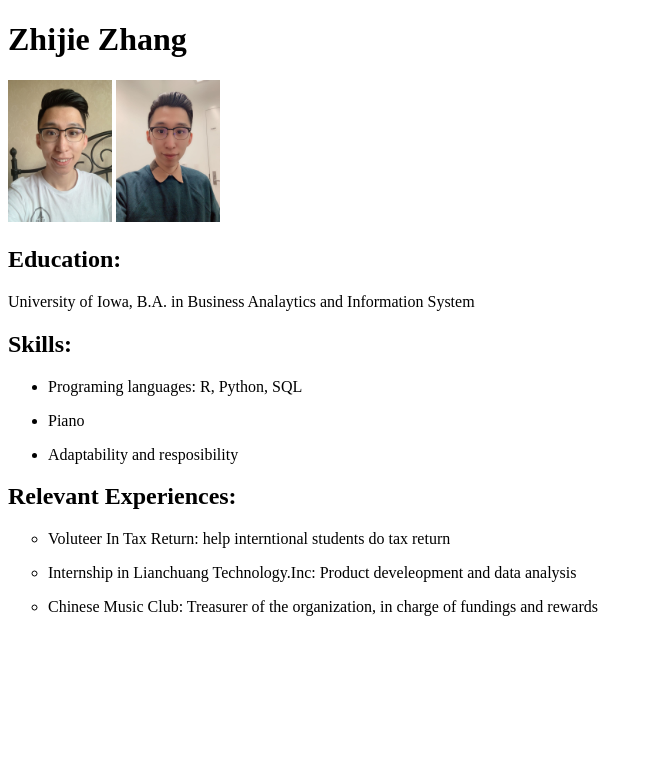
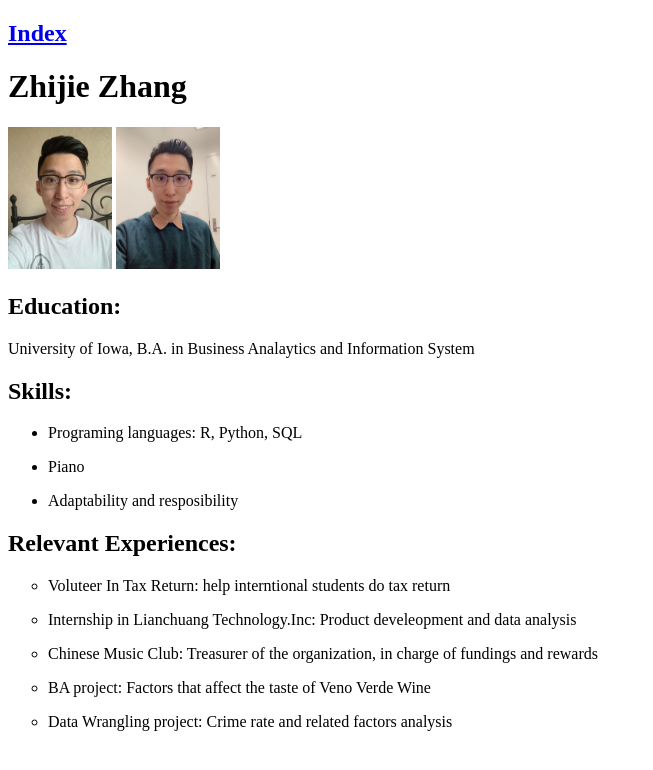
Before and after one commit to ZhijieZhang24/HW2, a plain HTML site: page resume.html in a window 1280 px wide. Shown: the whole page, without its empty margins (0-653 px from the left). Drawn offline with Linux system fonts and the light colour scheme.

Commit message:
resume changed

```diff
--- a/resume.html
+++ b/resume.html
@@ -5,6 +5,7 @@
    <title> Hello! </title>
  <head>
  <body>
+ <h2><a href="index.html">Index</a></h2>
  <h1>Zhijie Zhang</h1>
  <img src="Resume 1.jpg" alt="Resume 1" width="104" height="142">
  <img src="Resume 2.jpg" alt="Resume 1" width="104" height="142">
@@ -25,5 +26,9 @@
   <li>Internship in Lianchuang Technology.Inc: Product develeopment and data analysis</li>
   <p>
   <li>Chinese Music Club: Treasurer of the organization, in charge of fundings and rewards</li>
+  <p>
+  <li>BA project: Factors that affect the taste of Veno Verde Wine
+  <p>
+  <li>Data Wrangling project: Crime rate and related factors analysis
  </body>
  </html>
```
